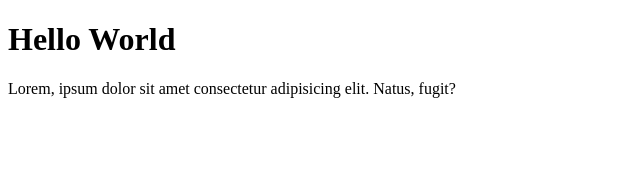
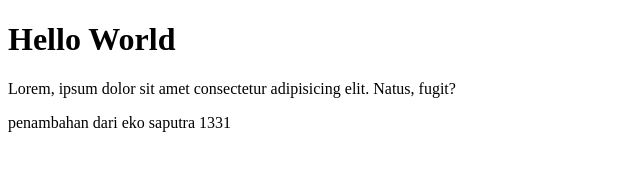
Before and after one commit to ekosaputra96/belajar-git-remote, a plain HTML site: page index.html in a window 1280 px wide. Shown: the whole page, without its empty margins (0-640 px from the left). Drawn offline with Linux system fonts and the light colour scheme.

Commit message:
ADD: p index.html

```diff
--- a/index.html
+++ b/index.html
@@ -9,5 +9,6 @@
 <body>
     <h1>Hello World</h1>
     <p>Lorem, ipsum dolor sit amet consectetur adipisicing elit. Natus, fugit?</p>
+    <p>penambahan dari eko saputra 1331</p>
 </body>
 </html>
```
